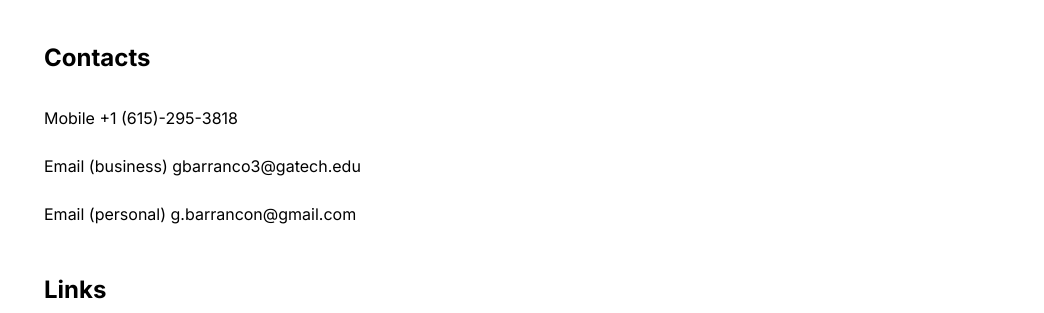
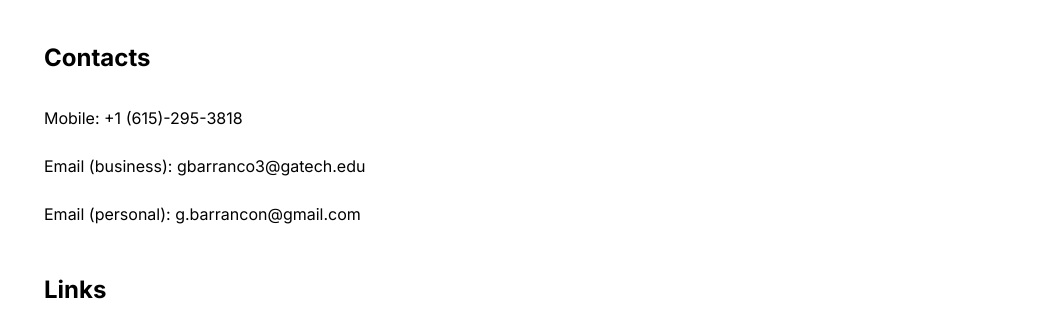
Before and after one commit to gbarranc/gbarranc.github.io, a Jekyll site: the page built from index.md, in a window 1280 px wide. Shown: the part 346-659 px from the top of the page, without its empty margins (236-1280 px from the left). Built offline with Jekyll 4.4.1, drawn with Linux system fonts in a browser that asks for light colours; part of the change alters nothing that is shown.

```diff
--- a/index.md
+++ b/index.md
@@ -3,10 +3,10 @@ layout: home
 ---
 
 ## Contacts
-Mobile +1                                (615)-295-3818
+Mobile: +1                                (615)-295-3818
 
-Email (business)                         gbarranco3@gatech.edu
+Email (business):                         gbarranco3@gatech.edu
 
-Email (personal)                         g.barrancon@gmail.com
+Email (personal):                         g.barrancon@gmail.com
 
 ## Links
```
